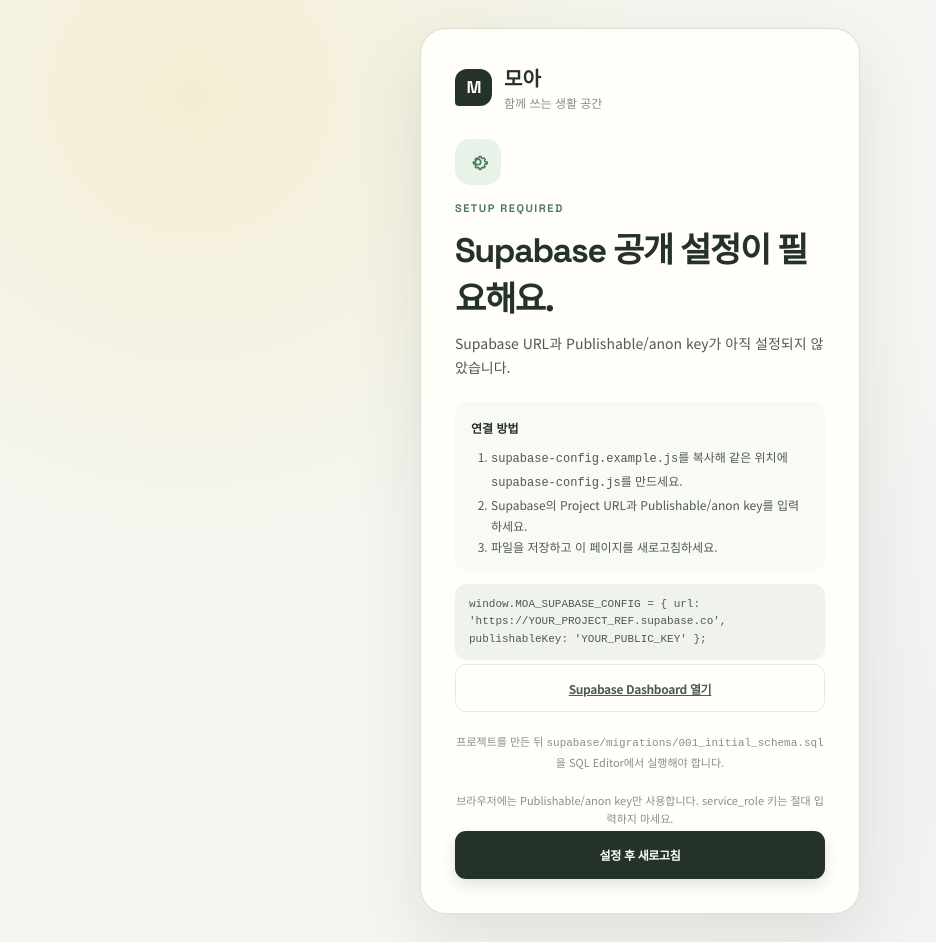
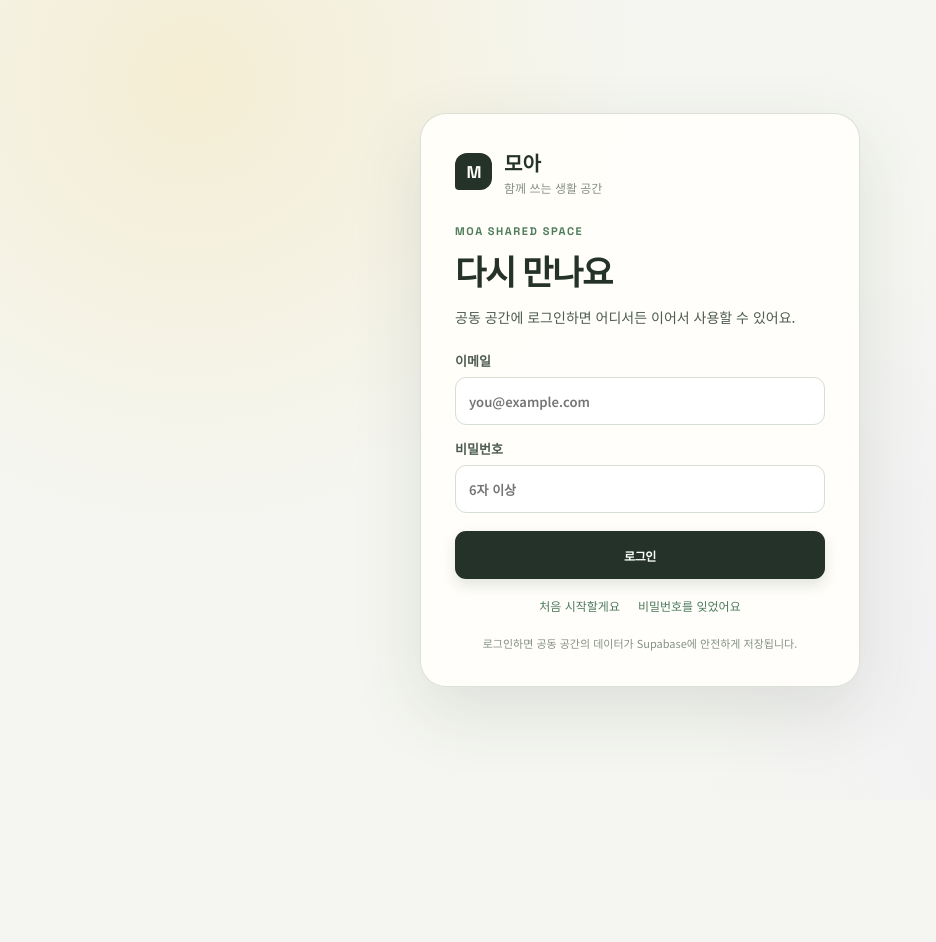
Before and after one commit to donggrri/moa, a plain HTML site: page index.html in a window 1280 px wide. Shown: the whole page, without its empty margins (0-936 px from the left). After the commit the page ends 800 px from the top, so only its background shows below. Drawn offline with nearby package versions, Linux system fonts and the light colour scheme.

Commit message:
Connect GitHub Pages to Supabase and fix auth callback blank screen.

```diff
--- a/app.js
+++ b/app.js
@@ -94,12 +94,30 @@
       .replace(/'/g, '&#039;');
   }
 
+  function isInviteCode(value) {
+    return /^[A-Z0-9]{12}$/i.test(String(value || '').trim());
+  }
+
   function getInviteFromUrl() {
     try {
       var params = new URL(window.location.href).searchParams;
-      return params.get('invite') || params.get('code') || '';
+      var invite = params.get('invite') || '';
+      var code = params.get('code') || '';
+      if (isInviteCode(invite)) return invite.trim().toUpperCase();
+      if (isInviteCode(code)) return code.trim().toUpperCase();
+      return '';
     } catch (error) {
       return '';
+    }
+  }
+
+  function hasAuthCallbackParams() {
+    try {
+      var url = new URL(window.location.href);
+      var code = url.searchParams.get('code') || '';
+      return Boolean((code && !isInviteCode(code)) || url.hash.indexOf('access_token') !== -1);
+    } catch (error) {
+      return false;
     }
   }
 
@@ -111,7 +129,7 @@
     try {
       var url = new URL(window.location.href);
       url.searchParams.delete('invite');
-      url.searchParams.delete('code');
+      if (isInviteCode(url.searchParams.get('code') || '')) url.searchParams.delete('code');
       window.history.replaceState({}, document.title, url.pathname + (url.search ? url.search : '') + url.hash);
     } catch (error) {
       /* file:// 환경에서는 주소를 바꾸지 않습니다. */
@@ -1611,10 +1629,18 @@
       return;
     }
     store = globalThis.MoaDataStore.create(authClient);
+    setAppVisible(false);
+    document.getElementById('authContent').innerHTML = [
+      '<div class="auth-brand"><span class="brand-mark">M</span><div><strong>모아</strong><span>함께 쓰는 생활 공간</span></div></div>',
+      '<p class="auth-kicker">MOA SHARED SPACE</p>',
+      '<h1 class="auth-title">불러오는 중</h1>',
+      '<p class="auth-description">로그인 상태를 확인하고 있어요.</p>'
+    ].join('');
 
     authClient.auth.onAuthStateChange(function (event, session) {
       window.setTimeout(function () {
         if (event === 'SIGNED_OUT' || !session) {
+          if (event === 'INITIAL_SESSION' && hasAuthCallbackParams()) return;
           clearRealtimeSubscription();
           state = emptyState();
           setAppVisible(false);
--- a/index.html
+++ b/index.html
@@ -9,7 +9,11 @@
   </head>
   <body>
     <div class="auth-gate" id="authGate" hidden>
-      <div class="auth-card" id="authContent"></div>
+      <div class="auth-card" id="authContent">
+        <p class="auth-kicker">MOA SHARED SPACE</p>
+        <h1 class="auth-title">불러오는 중</h1>
+        <p class="auth-description">로그인 상태를 확인하고 있어요.</p>
+      </div>
     </div>
 
     <div class="app-shell is-hidden" id="appShell">
--- a/styles.css
+++ b/styles.css
@@ -2036,6 +2036,10 @@
   display: none !important;
 }
 
+.auth-gate[hidden] {
+  display: none !important;
+}
+
 .auth-gate {
   display: grid;
   min-height: 100vh;
--- a/supabase-config.js
+++ b/supabase-config.js
@@ -2,6 +2,6 @@
 // Replace these placeholders with the Supabase project URL and publishable key.
 // The publishable key is safe to expose only when the database RLS policies are correct.
 window.MOA_SUPABASE_CONFIG = {
-  url: '',
-  publishableKey: ''
+  url: 'https://rhobkvxtyscwfceiowpx.supabase.co',
+  publishableKey: 'sb_publishable_051XNAqOlZ4g0heL_Jk9Kw_Pd630HMf'
 };
```
